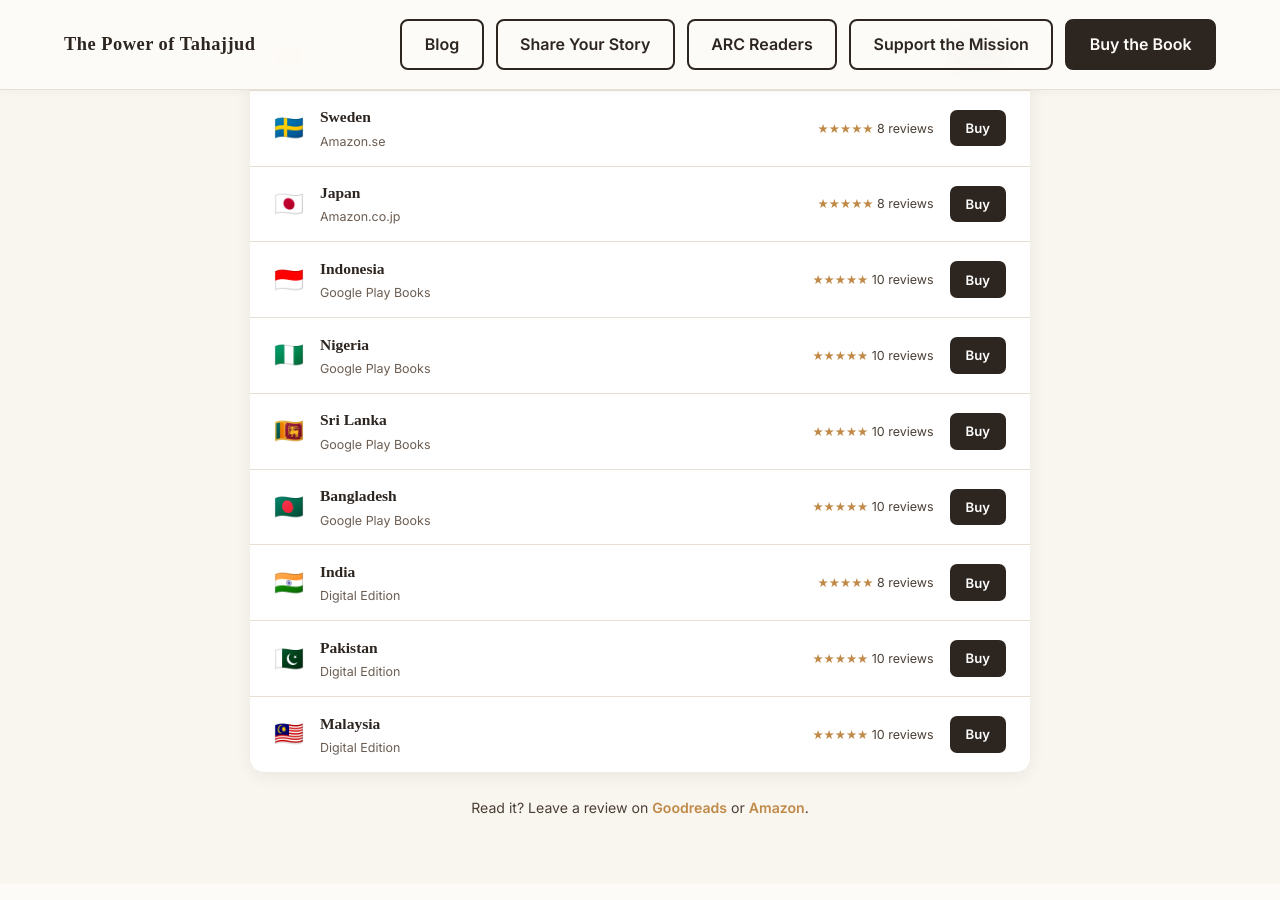
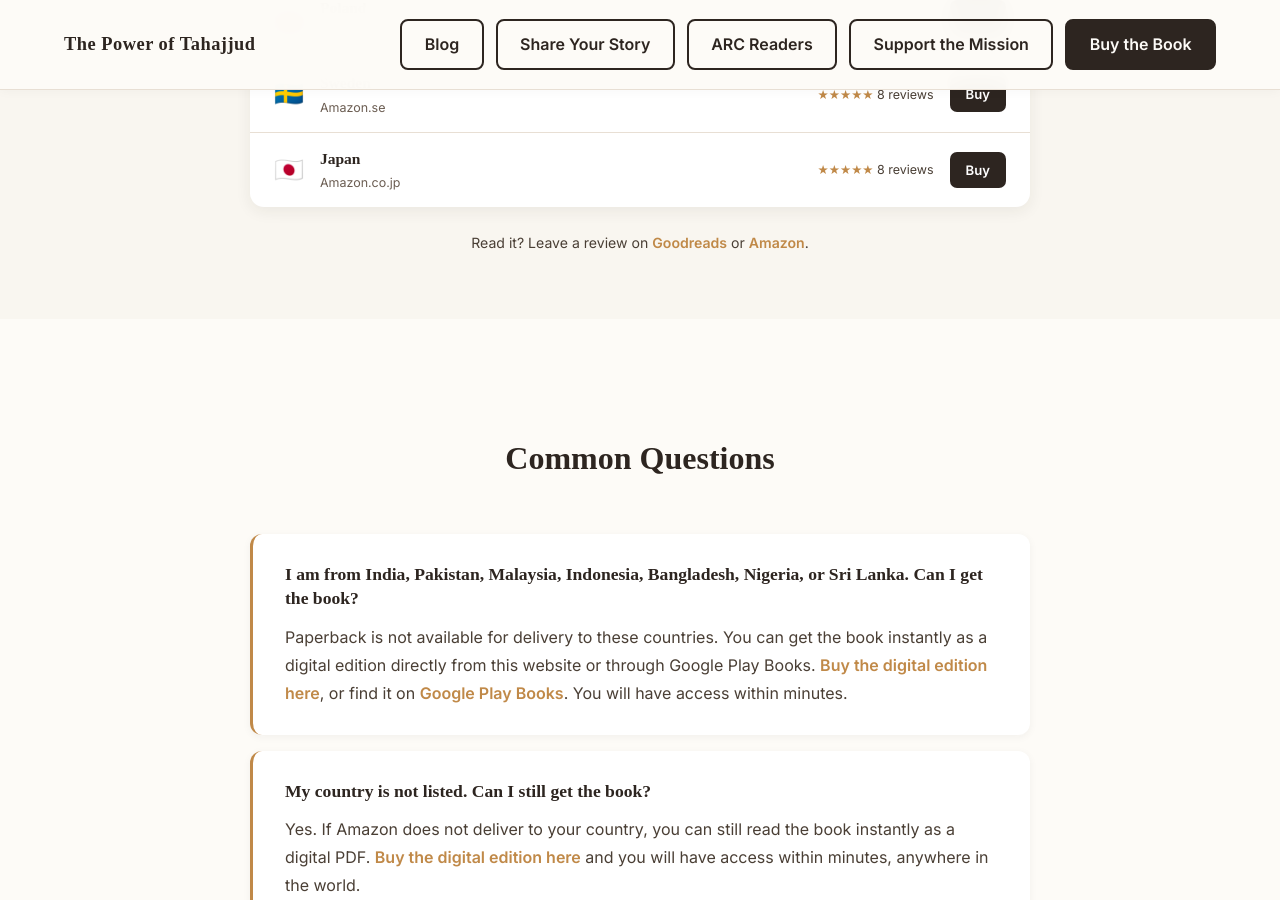
Before and after one commit to Omnitryx-Inc/tahajjud-fe-main, a Jekyll site: the page built from pages/get-the-book.html, in a window 1280 px wide and 900 px high, scrolled down 1361 px. Built offline with Jekyll 4.4.1, drawn with Linux system fonts in a browser that asks for light colours; some web fonts are replaced; some of the changed text lies outside the part shown.

Commit message:
adjustments

```diff
--- a/pages/get-the-book.html
+++ b/pages/get-the-book.html
@@ -256,7 +256,7 @@
   <div>
     <p class="buy-section-label">The Power of Tahajjud</p>
     <h1>Get Your Copy</h1>
-    <p>Available in paperback and digital across 21 countries. Choose your marketplace below.</p>
+    <p>Available in paperback across 14 countries. Choose your marketplace below.</p>
   </div>
 </section>
 
@@ -276,7 +276,7 @@
           <div class="marketplace-country">United States</div>
           <div class="marketplace-retailer">Amazon.com</div>
         </div>
-        <div class="marketplace-reviews"><span class="stars">★★★★★</span> 8 reviews</div>
+        <div class="marketplace-reviews"><span class="stars">★★★★★</span> 11 reviews</div>
         <div class="marketplace-actions">
           <a href="https://www.amazon.com/dp/B0GNJBL9R6?maas=maas_adg_62C10F819BF209231F51DA0AD8FE079B_afap_abs&ref_=aa_maas&tag=maas" class="marketplace-btn" target="_blank" rel="noopener" onclick="gtag('event','click_buy_physical',{country:'US',button_location:'buy_page'});">Buy</a>
         </div>
@@ -288,7 +288,7 @@
           <div class="marketplace-country">Canada</div>
           <div class="marketplace-retailer">Amazon.ca</div>
         </div>
-        <div class="marketplace-reviews"><span class="stars">★★★★★</span> 8 reviews</div>
+        <div class="marketplace-reviews"><span class="stars">★★★★★</span> 9 reviews</div>
         <div class="marketplace-actions">
           <a href="https://www.amazon.ca/dp/B0GNJBL9R6?maas=maas_adg_08451E03146D5C1B7D59A801989D9BFF_afap_abs&ref_=aa_maas&tag=maas" class="marketplace-btn" target="_blank" rel="noopener" onclick="gtag('event','click_buy_physical',{country:'CA',button_location:'buy_page'});">Buy</a>
         </div>
@@ -300,7 +300,7 @@
           <div class="marketplace-country">United Kingdom</div>
           <div class="marketplace-retailer">Amazon.co.uk</div>
         </div>
-        <div class="marketplace-reviews"><span class="stars">★★★★★</span> 11 reviews</div>
+        <div class="marketplace-reviews"><span class="stars">★★★★★</span> 13 reviews</div>
         <div class="marketplace-actions">
           <a href="https://www.amazon.co.uk/dp/B0GNJBL9R6?maas=maas_adg_114D87FAD27416DCF6A5F47D7A852634_afap_abs&ref_=aa_maas&tag=maas" class="marketplace-btn" target="_blank" rel="noopener" onclick="gtag('event','click_buy_physical',{country:'UK',button_location:'buy_page'});">Buy</a>
         </div>
@@ -438,90 +438,6 @@
         </div>
       </div>
 
-      <div class="marketplace-row">
-        <div class="marketplace-flag">🇮🇩</div>
-        <div class="marketplace-info">
-          <div class="marketplace-country">Indonesia</div>
-          <div class="marketplace-retailer">Google Play Books</div>
-        </div>
-        <div class="marketplace-reviews"><span class="stars">★★★★★</span> 10 reviews</div>
-        <div class="marketplace-actions">
-          <a href="{{ site.google_play_url }}" class="marketplace-btn" target="_blank" rel="noopener" onclick="gtag('event','click_buy_physical',{country:'ID',button_location:'buy_page'});">Buy</a>
-        </div>
-      </div>
-
-      <div class="marketplace-row">
-        <div class="marketplace-flag">🇳🇬</div>
-        <div class="marketplace-info">
-          <div class="marketplace-country">Nigeria</div>
-          <div class="marketplace-retailer">Google Play Books</div>
-        </div>
-        <div class="marketplace-reviews"><span class="stars">★★★★★</span> 10 reviews</div>
-        <div class="marketplace-actions">
-          <a href="{{ site.google_play_url }}" class="marketplace-btn" target="_blank" rel="noopener" onclick="gtag('event','click_buy_physical',{country:'NG',button_location:'buy_page'});">Buy</a>
-        </div>
-      </div>
-
-      <div class="marketplace-row">
-        <div class="marketplace-flag">🇱🇰</div>
-        <div class="marketplace-info">
-          <div class="marketplace-country">Sri Lanka</div>
-          <div class="marketplace-retailer">Google Play Books</div>
-        </div>
-        <div class="marketplace-reviews"><span class="stars">★★★★★</span> 10 reviews</div>
-        <div class="marketplace-actions">
-          <a href="{{ site.google_play_url }}" class="marketplace-btn" target="_blank" rel="noopener" onclick="gtag('event','click_buy_physical',{country:'LK',button_location:'buy_page'});">Buy</a>
-        </div>
-      </div>
-
-      <div class="marketplace-row">
-        <div class="marketplace-flag">🇧🇩</div>
-        <div class="marketplace-info">
-          <div class="marketplace-country">Bangladesh</div>
-          <div class="marketplace-retailer">Google Play Books</div>
-        </div>
-        <div class="marketplace-reviews"><span class="stars">★★★★★</span> 10 reviews</div>
-        <div class="marketplace-actions">
-          <a href="{{ site.google_play_url }}" class="marketplace-btn" target="_blank" rel="noopener" onclick="gtag('event','click_buy_physical',{country:'BD',button_location:'buy_page'});">Buy</a>
-        </div>
-      </div>
-
-      <div class="marketplace-row">
-        <div class="marketplace-flag">🇮🇳</div>
-        <div class="marketplace-info">
-          <div class="marketplace-country">India</div>
-          <div class="marketplace-retailer">Digital Edition</div>
-        </div>
-        <div class="marketplace-reviews"><span class="stars">★★★★★</span> 8 reviews</div>
-        <div class="marketplace-actions">
-          <a href="{{ site.stripe_buy_url }}" class="marketplace-btn" target="_blank" rel="noopener" onclick="gtag('event','click_buy_physical',{country:'IN',button_location:'buy_page'});">Buy</a>
-        </div>
-      </div>
-
-      <div class="marketplace-row">
-        <div class="marketplace-flag">🇵🇰</div>
-        <div class="marketplace-info">
-          <div class="marketplace-country">Pakistan</div>
-          <div class="marketplace-retailer">Digital Edition</div>
-        </div>
-        <div class="marketplace-reviews"><span class="stars">★★★★★</span> 10 reviews</div>
-        <div class="marketplace-actions">
-          <a href="{{ site.stripe_buy_url }}" class="marketplace-btn" target="_blank" rel="noopener" onclick="gtag('event','click_buy_physical',{country:'PK',button_location:'buy_page'});">Buy</a>
-        </div>
-      </div>
-
-      <div class="marketplace-row">
-        <div class="marketplace-flag">🇲🇾</div>
-        <div class="marketplace-info">
-          <div class="marketplace-country">Malaysia</div>
-          <div class="marketplace-retailer">Digital Edition</div>
-        </div>
-        <div class="marketplace-reviews"><span class="stars">★★★★★</span> 10 reviews</div>
-        <div class="marketplace-actions">
-          <a href="{{ site.stripe_buy_url }}" class="marketplace-btn" target="_blank" rel="noopener" onclick="gtag('event','click_buy_physical',{country:'MY',button_location:'buy_page'});">Buy</a>
-        </div>
-      </div>
-
     </div>
 
     <p style="text-align:center; margin-top: 1.5rem; font-size: 0.88rem; color: var(--text-medium);">
@@ -536,6 +452,11 @@
   <div class="buy-faq-inner">
     <div class="buy-faq-header">
       <h2>Common Questions</h2>
+    </div>
+
+    <div class="faq-item">
+      <p class="faq-q">I am from India, Pakistan, Malaysia, Indonesia, Bangladesh, Nigeria, or Sri Lanka. Can I get the book?</p>
+      <p class="faq-a">Paperback is not available for delivery to these countries. You can get the book instantly as a digital edition directly from this website or through Google Play Books. <a href="{{ site.stripe_buy_url }}" target="_blank" onclick="gtag('event', 'click_buy_digital', { button_location: 'buy_page_faq_regional' });">Buy the digital edition here</a>, or find it on <a href="{{ site.google_play_url }}" target="_blank" rel="noopener" onclick="gtag('event', 'click_buy_google_play', { button_location: 'buy_page_faq_regional' });">Google Play Books</a>. You will have access within minutes.</p>
     </div>
 
     <div class="faq-item">
```
